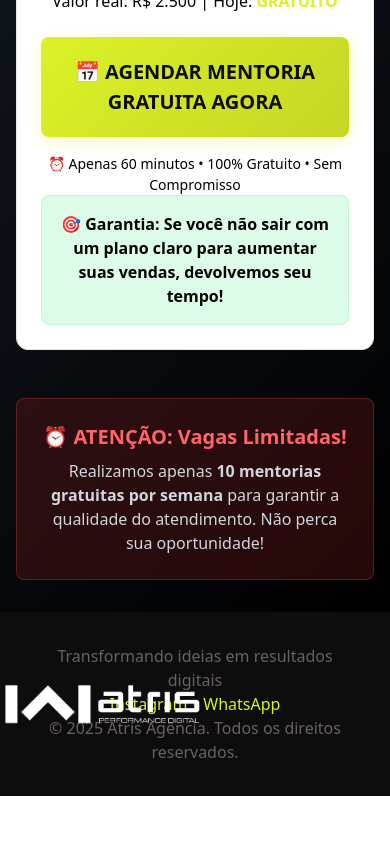
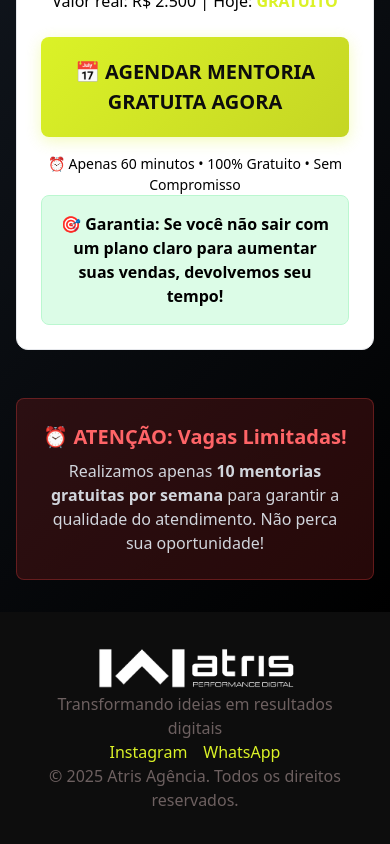
Before and after one commit to ViniciusCJ/atris-landing-page, a React (Vite) app: page /seg-ecommerce in a window 390 px wide. Shown: the part 9043-9887 px from the top of the page. Before the commit the page ends 9839 px from the top, so only its background shows below. Built offline with nearby package versions, Linux system fonts and the light colour scheme.

Commit message:
Tornando o footer responsivo

```diff
--- a/src/pages/seg-ecommerce.jsx
+++ b/src/pages/seg-ecommerce.jsx
@@ -604,8 +604,8 @@ const SegEcommerce = () => {
       </div>
     </section>
       <footer className="footer !p-8">
-        <div className="flex items-center">
-          <img src={logo} alt="Atris Agência" className="footer-logo absolute left-0 items-center" />
+        <div className="flex items-center flex-col md:flex-row">
+          <img src={logo} alt="Atris Agência" className="footer-logo md:absolute left-0 items-center" />
           <div className="flex-col items-center justify-center w-full">
             <p className="footer-text">Transformando ideias em resultados digitais</p>
             <div className="social-links">
```
